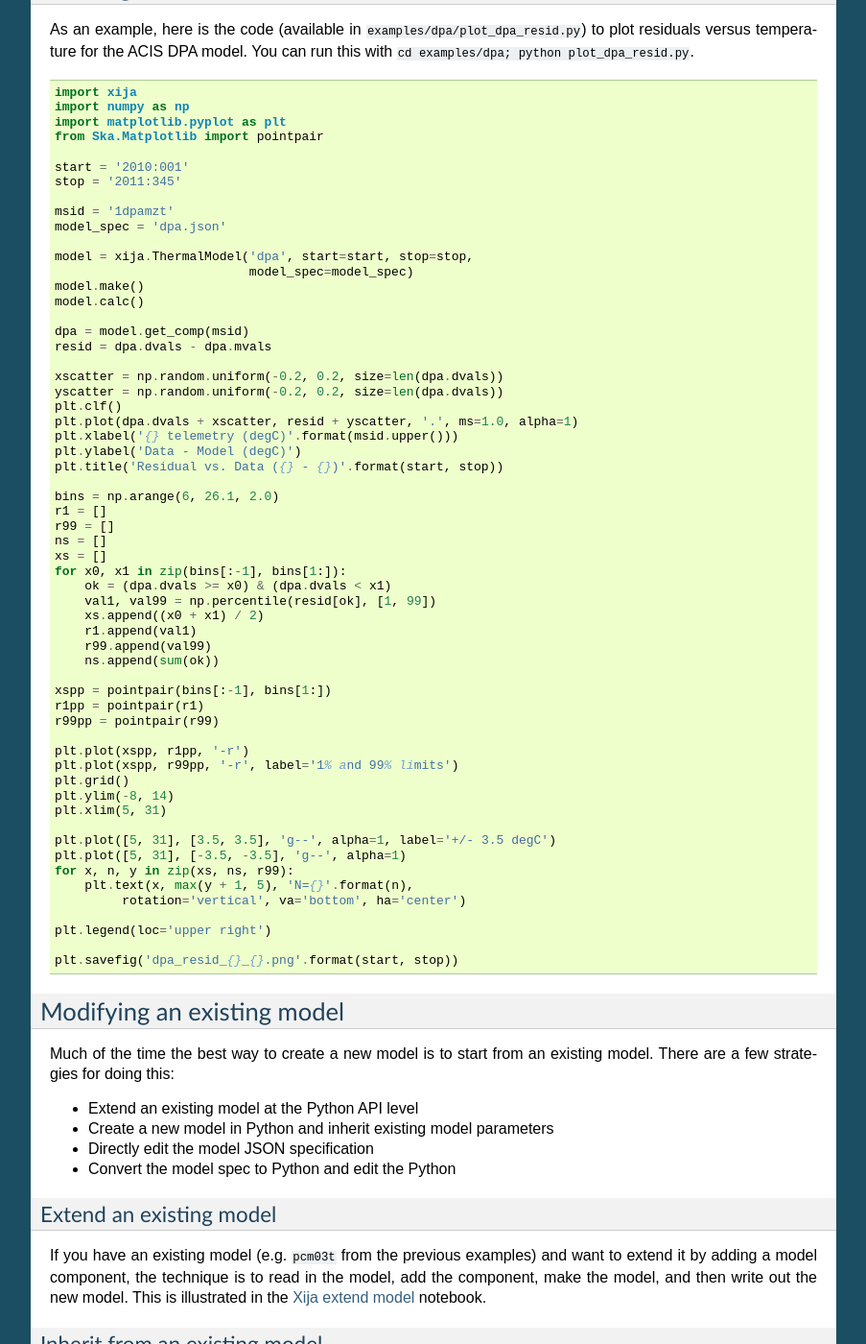
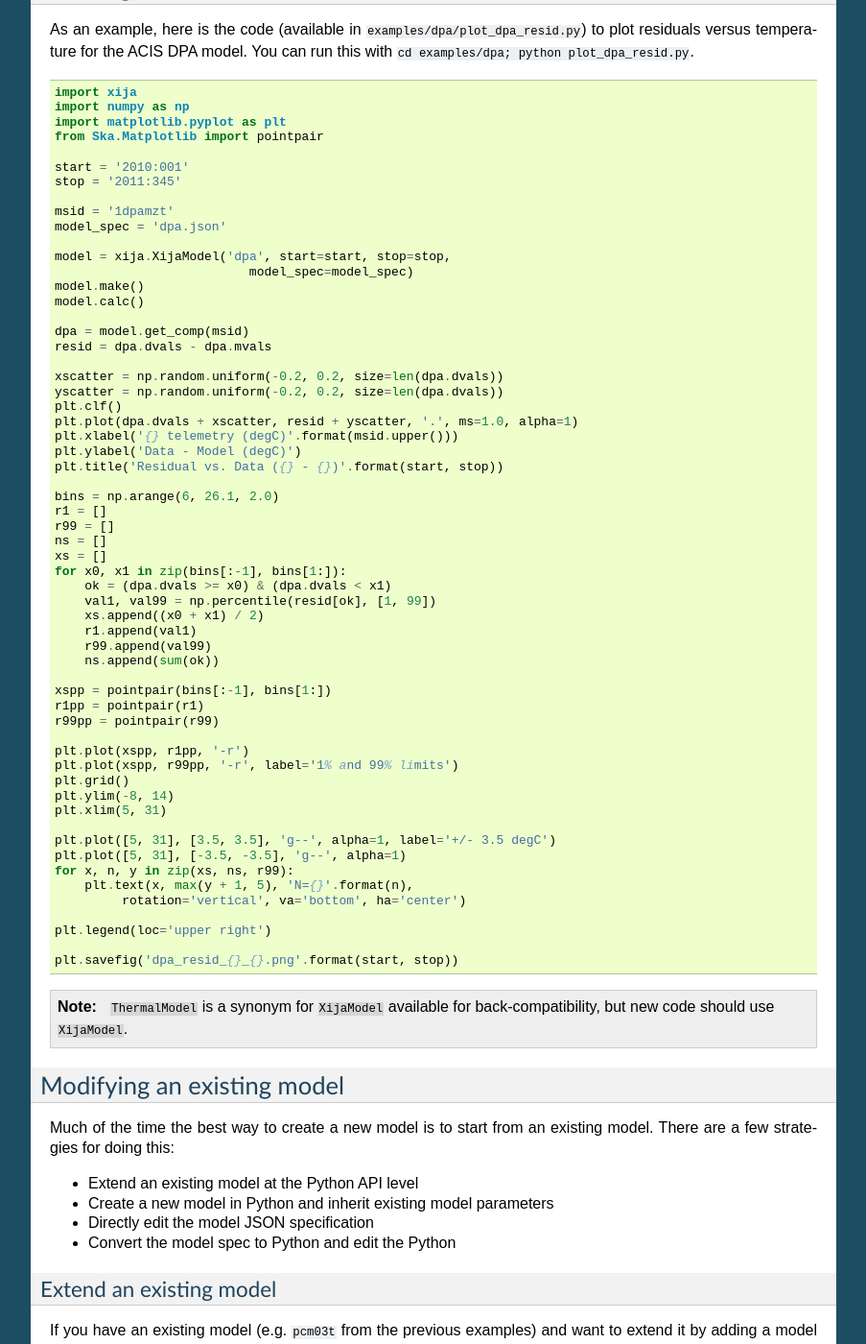
Before and after one commit to sot/xija, a Sphinx documentation site: the page built from doc/tutorial.rst, in a window 1280 px wide and 1400 px high, scrolled down 916 px. Shown: the whole window at 96% size, without its empty margins (198-1101 px from the left). Built offline with Sphinx 7.4.7, drawn with Linux system fonts in a browser that asks for light colours; formulas are drawn with MathJax 3.

Commit message:
Change docs to use XijaModel instead of ThermalModel

```diff
--- a/doc/tutorial.rst
+++ b/doc/tutorial.rst
@@ -66,7 +66,7 @@ residuals versus temperature for the ACIS DPA model.  You can run this with
   msid = '1dpamzt'
   model_spec = 'dpa.json'
 
-  model = xija.ThermalModel('dpa', start=start, stop=stop,
+  model = xija.XijaModel('dpa', start=start, stop=stop,
                             model_spec=model_spec)
   model.make()
   model.calc()
@@ -115,6 +115,10 @@ residuals versus temperature for the ACIS DPA model.  You can run this with
 
   plt.savefig('dpa_resid_{}_{}.png'.format(start, stop))
 
+.. Note::
+
+   ``ThermalModel`` is a synonym for ``XijaModel`` available for back-compatibility,
+   but new code should use ``XijaModel``.
 
 Modifying an existing model
 ----------------------------
```
